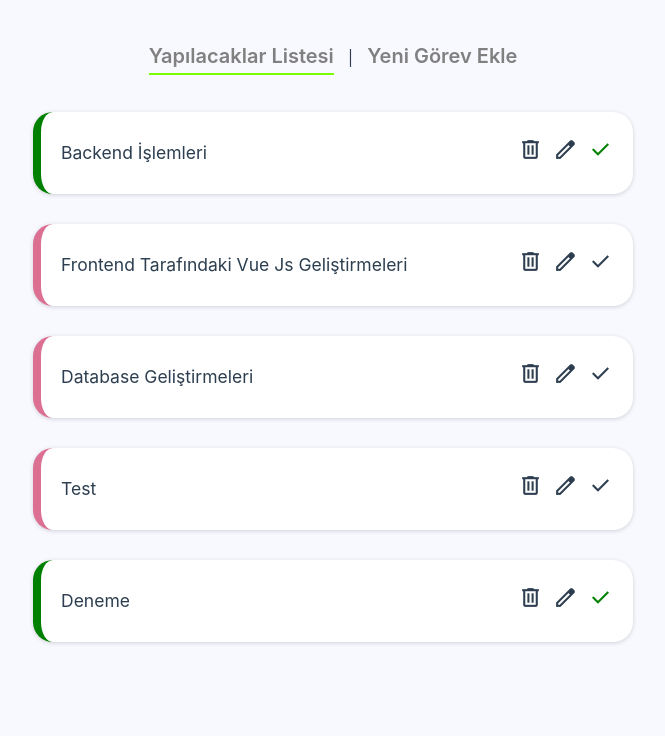
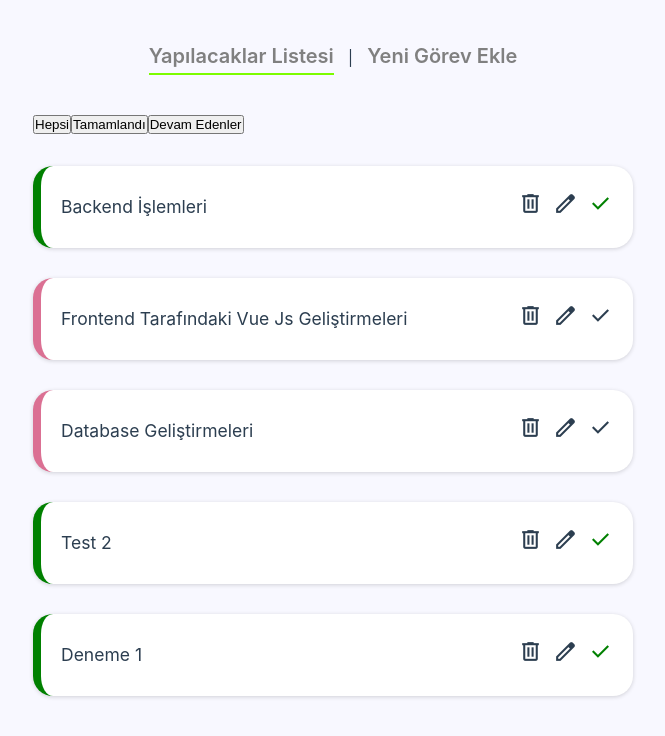
Before and after one commit to msabrioguz/Vue3-Ders, a Vue app in the folder 14-jira/: page / in a window 1280 px wide. Shown: the top 736 px of the page, without its empty margins (307-972 px from the left). Built offline with nearby package versions, Linux system fonts and the light colour scheme; data requests are answered from the project's data file.

Commit message:
Güncelleme

```diff
--- a/14-jira/data/db.json
+++ b/14-jira/data/db.json
@@ -20,13 +20,13 @@
     },
     {
       "id": "969859",
-      "title": "Test",
-      "details": "Test",
-      "complete": false
+      "title": "Test 2",
+      "details": "Test  2",
+      "complete": true
     },
     {
       "id": "393091",
-      "title": "Deneme",
+      "title": "Deneme 1",
       "details": "Deneme",
       "complete": true
     }
--- /dev/null
+++ b/14-jira/src/components/FilterTask.vue
@@ -0,0 +1,21 @@
+<template>
+    <nav>
+        <button @click="updateFilter('all')">Hepsi</button>
+        <button @click="updateFilter('completed')">Tamamlandı</button>
+        <button @click="updateFilter('continue')">Devam Edenler</button>
+    </nav>
+</template>
+<script>
+export default {
+    emits: ['filterChange'],
+    props: ['filter'],
+    methods: {
+        updateFilter(filter) {
+            this.$emit('filterChange', filter)
+        }
+    }
+}
+</script>
+<style>
+
+</style>
--- a/14-jira/src/views/EditTaskView.vue
+++ b/14-jira/src/views/EditTaskView.vue
@@ -4,7 +4,7 @@
     <input type="text" v-model="title" required />
     <label>İş Detay</label>
     <textarea required v-model="details"></textarea>
-    <button>Ekle</button>
+    <button>Güncelle</button>
   </form>
 </template>
 <script>
@@ -15,20 +15,21 @@ export default {
     return {
       title: '',
       details: '',
+      complete: false,
       uri: 'http://localhost:3000/tasks/'
     };
   },
   methods: {
     handleSubmit() {
       let task = {
-        id: Math.floor(Math.random() * 1000000),
+        id: this.id,
         title: this.title,
         details: this.details,
-        complete: false
+        complete: this.complete
       };
 
-      fetch('http://localhost:3000/tasks', {
-        method: 'POST',
+      fetch(this.uri + this.id, {
+        method: 'PUT',
         headers: { 'Content-Type': 'application/json' },
         body: JSON.stringify(task)
       })
@@ -42,6 +43,7 @@ export default {
       .then((data) => {
         this.title = data.title;
         this.details = data.details;
+        this.complete = data.complete;
       })
       .catch((err) => console.log(err.message));
   }
--- a/14-jira/src/views/HomeView.vue
+++ b/14-jira/src/views/HomeView.vue
@@ -1,6 +1,7 @@
 <template>
+  <FilterTask :filter="filter" @filterChange="handleFilterChange"/>
   <div v-if="tasks.length">
-    <div v-for="task in tasks" :key="task.id">
+    <div v-for="task in filteredTasks" :key="task.id">
       <SingleTask :task="task" @onDeleteTask="handleDeleteTask" @onToggleComplete="handleToggleComplete"/>
     </div>
   </div>
@@ -8,16 +9,19 @@
 
 <script>
 import SingleTask from '@/components/SingleTask.vue';
+import FilterTask from '@/components/FilterTask.vue';
 
 export default {
   name: 'HomeView',
   components: {
     SingleTask,
+    FilterTask
   },
   data() {
     return {
       tasks: [],
-      uri: 'http://localhost:3000/tasks'
+      uri: 'http://localhost:3000/tasks',
+      filter: 'all'
     };
   },
   mounted() {
@@ -35,6 +39,20 @@ export default {
     handleToggleComplete(id) {
       const task = this.tasks.find((task) => task.id === id);
       task.complete = !task.complete;
+    },
+    handleFilterChange(filter) {
+      this.filter = filter;
+    }
+  },
+  computed: {
+    filteredTasks() {
+      if (this.filter === 'completed') {
+        return this.tasks.filter((task) => task.complete);
+      } else if (this.filter === 'continue') {
+        return this.tasks.filter((task) => !task.complete);
+      } else {
+        return this.tasks;
+      }
     }
   }
 };
```
